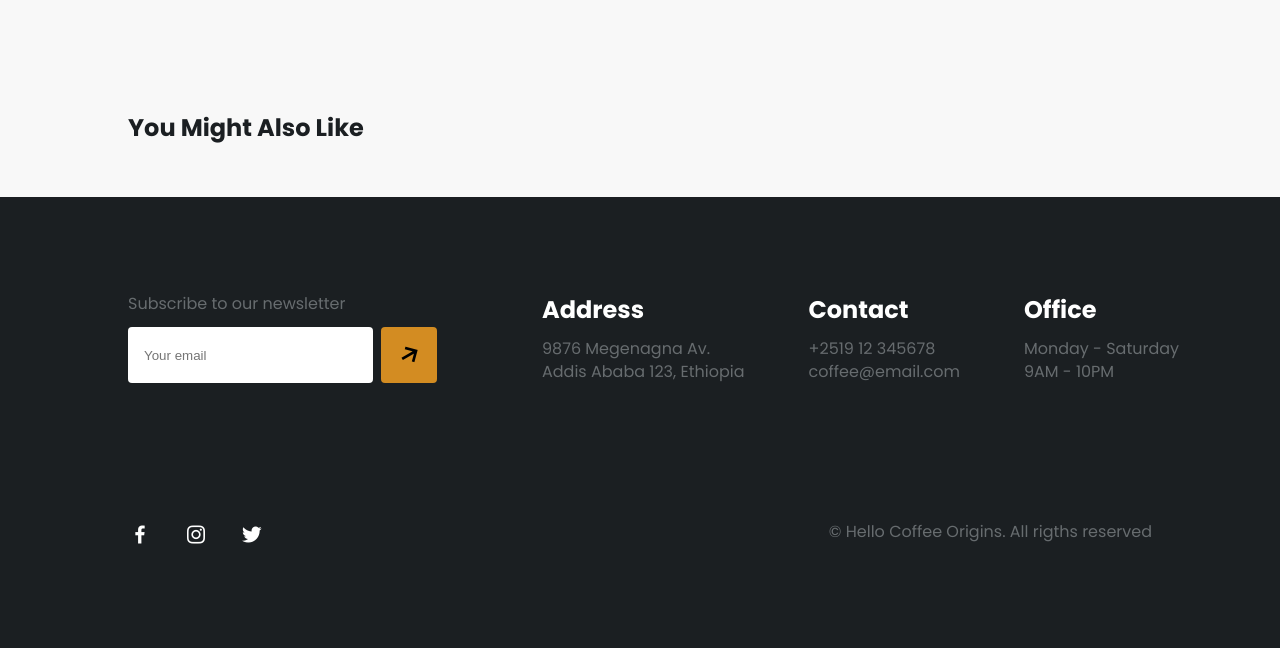
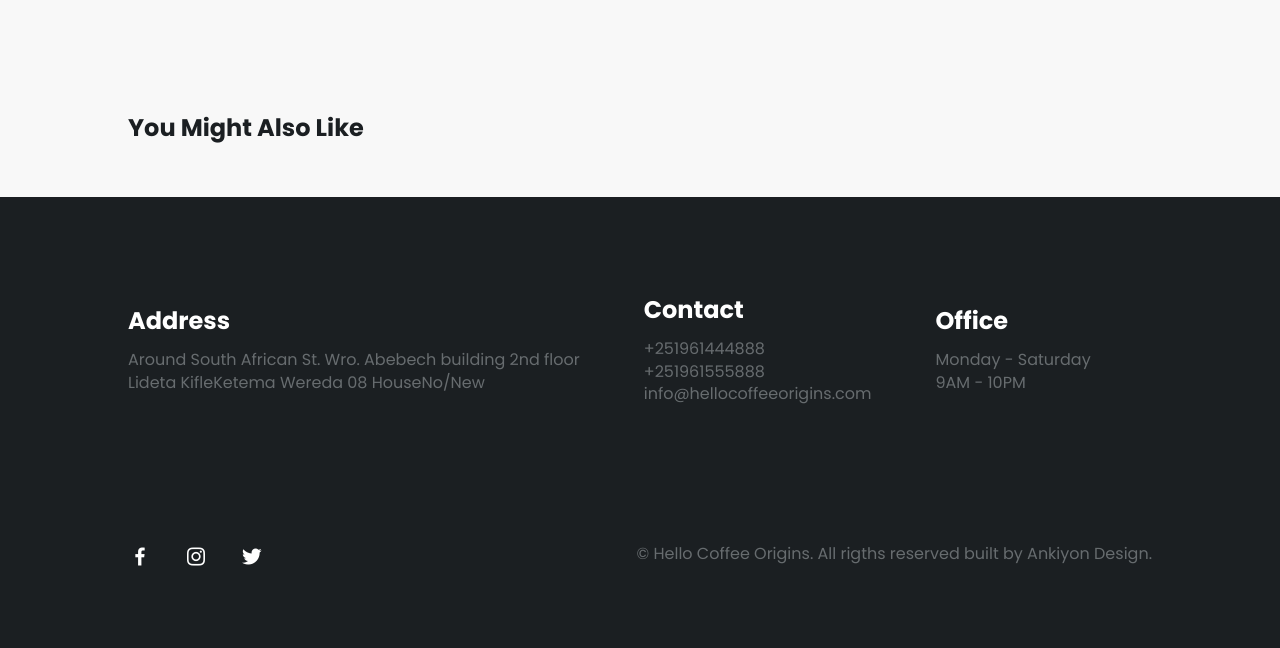
Before and after one commit to ankiyondesigns/coffee-house-backend, a Django app: page /blog/ in a window 1280 px wide. Shown: the part 398-1046 px from the top of the page. Before the commit the page ends 942 px from the top, so only its background shows below. Run offline with Django 5.2, Linux system fonts and the light colour scheme; some libraries are stand-ins or nearby versions.

Commit message:
update: update blog page

```diff
--- a/coffee/templates/coffee/blog.html
+++ b/coffee/templates/coffee/blog.html
@@ -141,34 +141,21 @@
         <h1 class="footer__title"></h1>
 
         <div class="footer__content grid">
-          <div class="footer__data">
-            <p class="footer__description">Subscribe to our newsletter</p>
-
-            <div class="footer__newsletter">
-              <input
-                type="email"
-                placeholder="Your email"
-                class="footer__input"
-              />
-              <button class="footer__button">
-                <i class="bx bx-right-arrow-alt"></i>
-              </button>
-            </div>
-          </div>
 
           <div class="footer__data">
             <h2 class="footer__subtitle">Address</h2>
             <p class="footer__information">
-              9876 Megenagna Av. <br />
-              Addis Ababa 123, Ethiopia
+              Around South African St. Wro. Abebech building 2nd floor <br />
+              Lideta KifleKetema Wereda 08 HouseNo/New
             </p>
           </div>
 
           <div class="footer__data">
             <h2 class="footer__subtitle">Contact</h2>
             <p class="footer__information">
-              +2519 12 345678 <br />
-              coffee@email.com
+              +251961444888 <br />
+              +251961555888 <br>
+              info@hellocoffeeorigins.com
             </p>
           </div>
 
@@ -194,7 +181,7 @@
           </ul>
 
           <span class="footer__copy">
-            &#169; Hello Coffee Origins. All rigths reserved
+            &#169; Hello Coffee Origins. All rigths reserved built by Ankiyon Design.
           </span>
         </div>
       </div>
```
